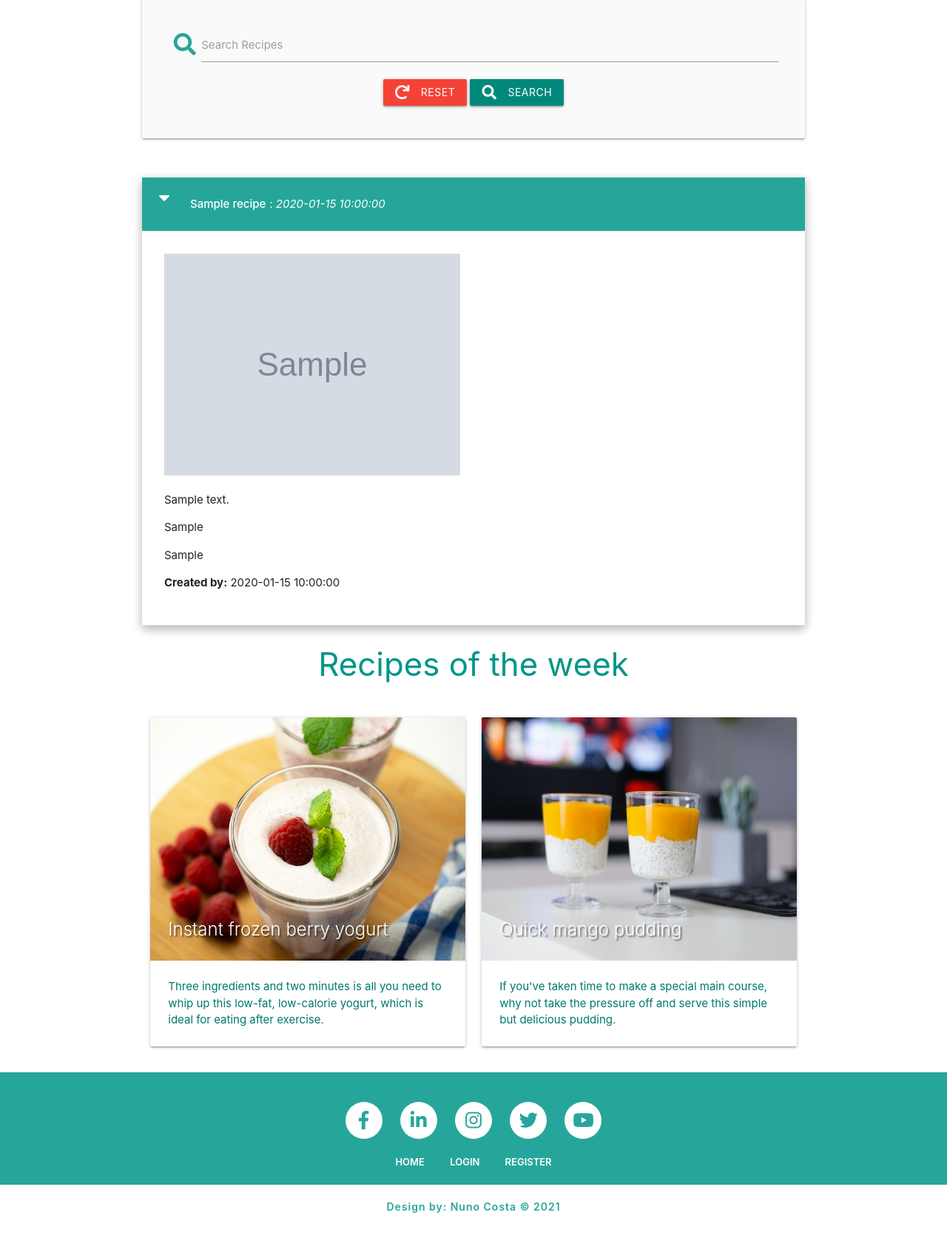
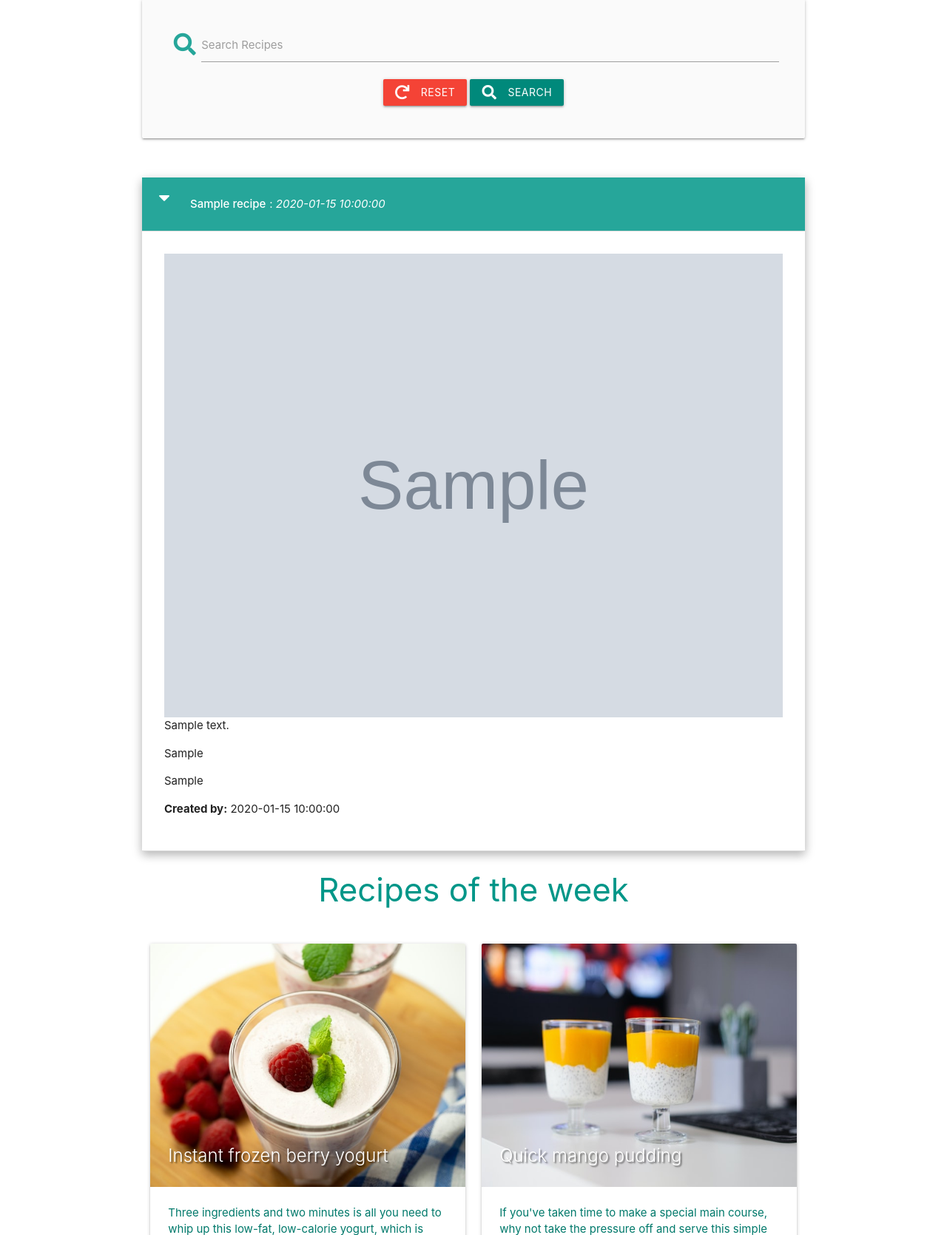
Before and after one commit to NunoCos/Nuno_Cookbook, a Flask app: page / in a window 1280 px wide, after a click that opens the changed part. Shown: the part 618-2288 px from the top of the page at 74% size. Before the commit the page ends 2258 px from the top, so only its background shows below. Run offline with Flask 2, Linux system fonts and the light colour scheme; grey boxes marked "Sample" are stand-in pictures; a database or web service that is not in the repository returns one stand-in record (values such as "Sample title"); some libraries are stand-ins or nearby versions.

Commit message:
fix collapsible images

```diff
--- a/static/css/style.css
+++ b/static/css/style.css
@@ -11,7 +11,6 @@ nav .brand-logo {
 .title4 {
     color: #114b5f;
 }
-
 
 /* Buttons*/
 
--- a/templates/base.html
+++ b/templates/base.html
@@ -11,6 +11,12 @@
         type="text/css">
     <link rel="stylesheet" href="{{ url_for('static', filename='css/style.css') }}" type="text/css">
     <title> Nuno Cookbook</title>
+    <style>
+        .TextWrap {
+            float: right;
+            width: 100%;
+        }
+    </style>
 </head>
 
 <body>
--- a/templates/index.html
+++ b/templates/index.html
@@ -81,7 +81,7 @@
                 </div>
             </div>
             <div class="collapsible-body">
-                <img src="{{ recipe.image_url}}" class="responsive-img">
+                <img src="{{ recipe.image_url}}" class="responsive-img TextWrap">
                 <p>{{ recipe.recipe_description }}</p>
                 <p>{{ recipe.recipe_ingredients }}</p>
                 <p>{{ recipe.recipe_steps }}</p>
```
Also changed, not shown: README.md.
